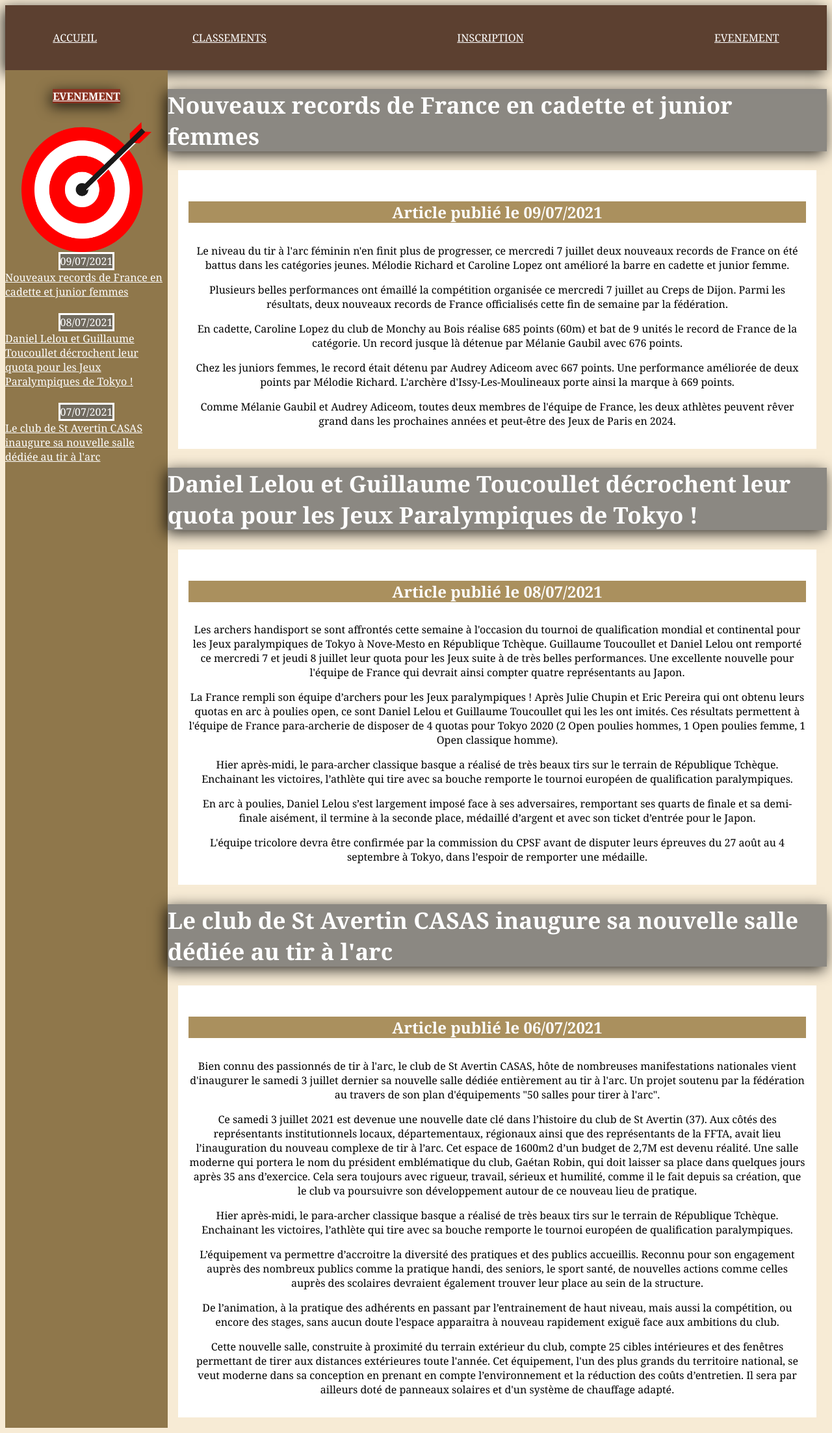
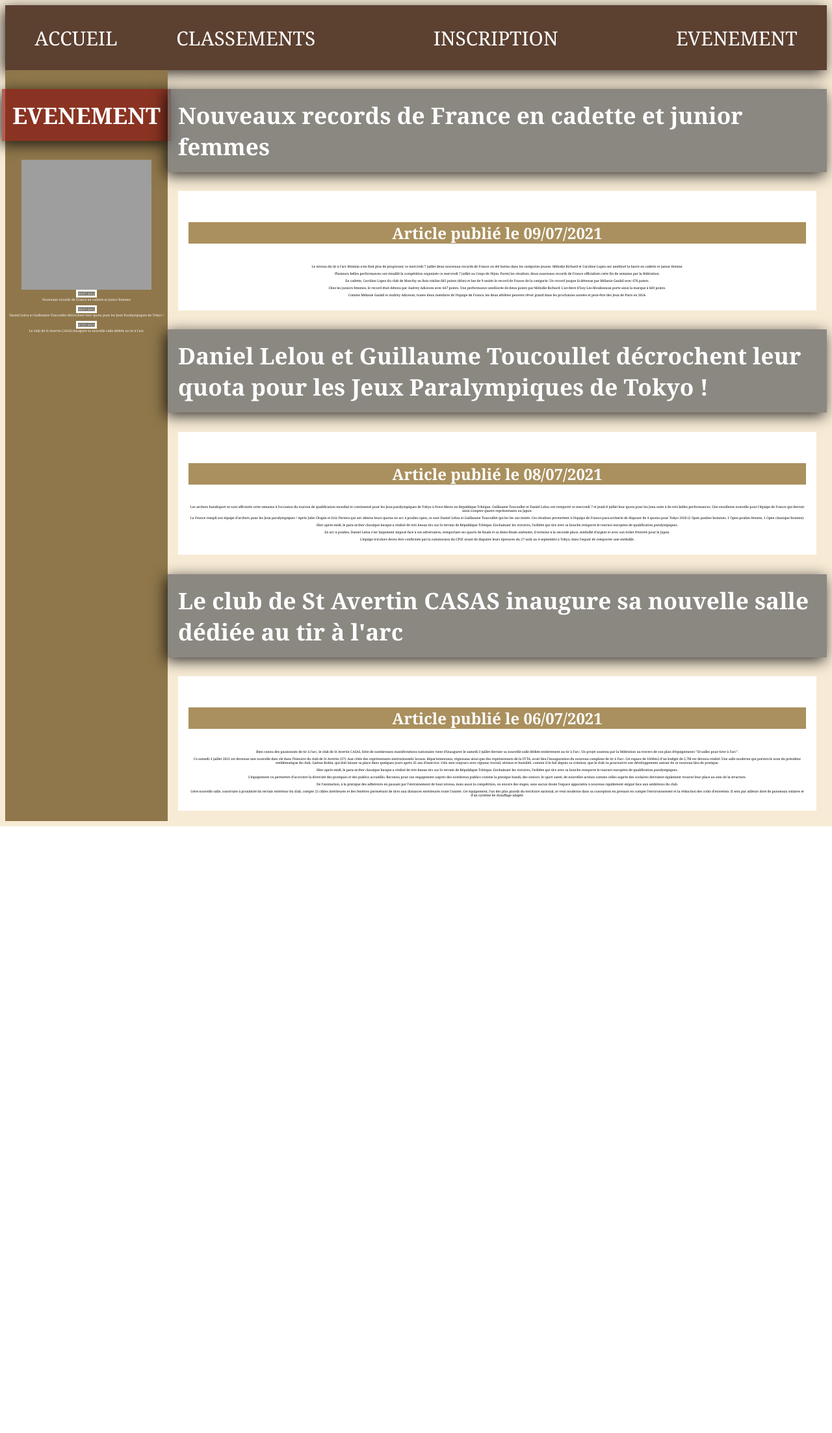
Before and after one commit to Geoflin/CHAMBRE_HOTE, a PHP site: page /EVENEMENT.html in a window 1280 px wide. Shown: the whole page at 65% size. After the commit the page ends 1272 px from the top, so only its background shows below. Run offline with PHP 8.4, Linux system fonts and the light colour scheme; grey boxes are pictures that could not be loaded.

Commit message:
font-size

```diff
--- a/CSS/balise.css
+++ b/CSS/balise.css
@@ -4,6 +4,8 @@ h1,h2
 	display: flex;
 	flex-wrap:wrap;
 	width: 1fr;
+	height: auto;
+	padding: 1rem;
 	background-color: rgba(136, 9, 9, 0.616);
 	font-weight:bold;
 	font-size: 2.2rem;
@@ -41,3 +43,7 @@ p
 {
 	text-align: center;
 }
+a{
+	font-style: none;
+	text-decoration: none;
+}
--- a/CSS/divers.css
+++ b/CSS/divers.css
@@ -4,10 +4,7 @@
 	font-family: Cambria;
 }
 /*taille d'écriture*/
-p,ul,footer,a,nav,aside,.number div:last-child,table,form,article,.sommaire,.number div:last-child
-{
-	font-size: 1rem;
-}
+
 /*éléments coloré en blanc*/
 a,footer,.number div:first-child:hover,h4,h3,h1,h2,aside,nav div,thead,td:first-child,caption,.sommaire,aside
 {
--- a/CSS/general.css
+++ b/CSS/general.css
@@ -18,7 +18,6 @@ nav
 	justify-content: space-around;
 	flex-wrap: wrap;
 	background-color: rgb(92, 64, 48);
-	height: 100%;
 	width: 100%;
 	box-shadow: -3px 5px 21px hsla(0, 0%, 0%, 0.8);
 }
@@ -28,6 +27,8 @@ nav div
 {
 	display: flex;
 	align-items: center;
+	width: max-content;
+	font-size: 30px;
 }
 /*caractéristique zone annexe*/
 aside
```
Also changed, not shown: index.html (+8 -10 lines), ARROWS.png (deleted), CIBLE.webp (deleted), LOGO ASSOCIATION.png (deleted).
